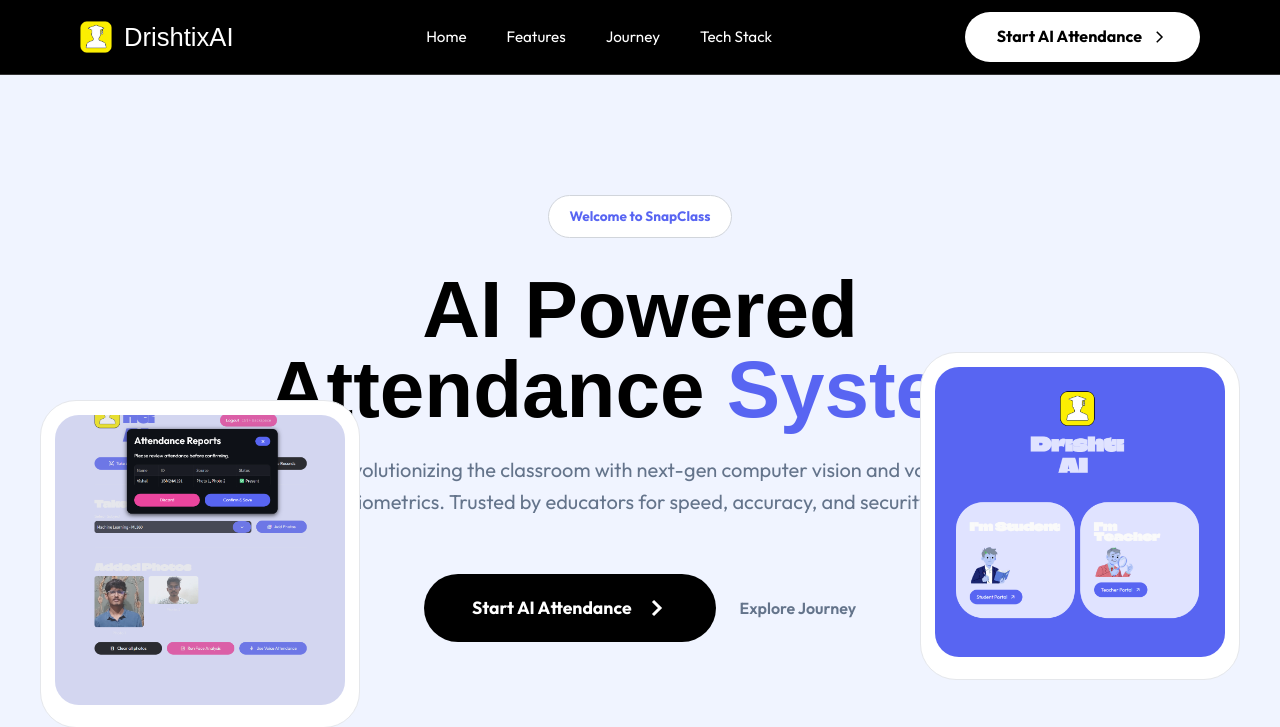
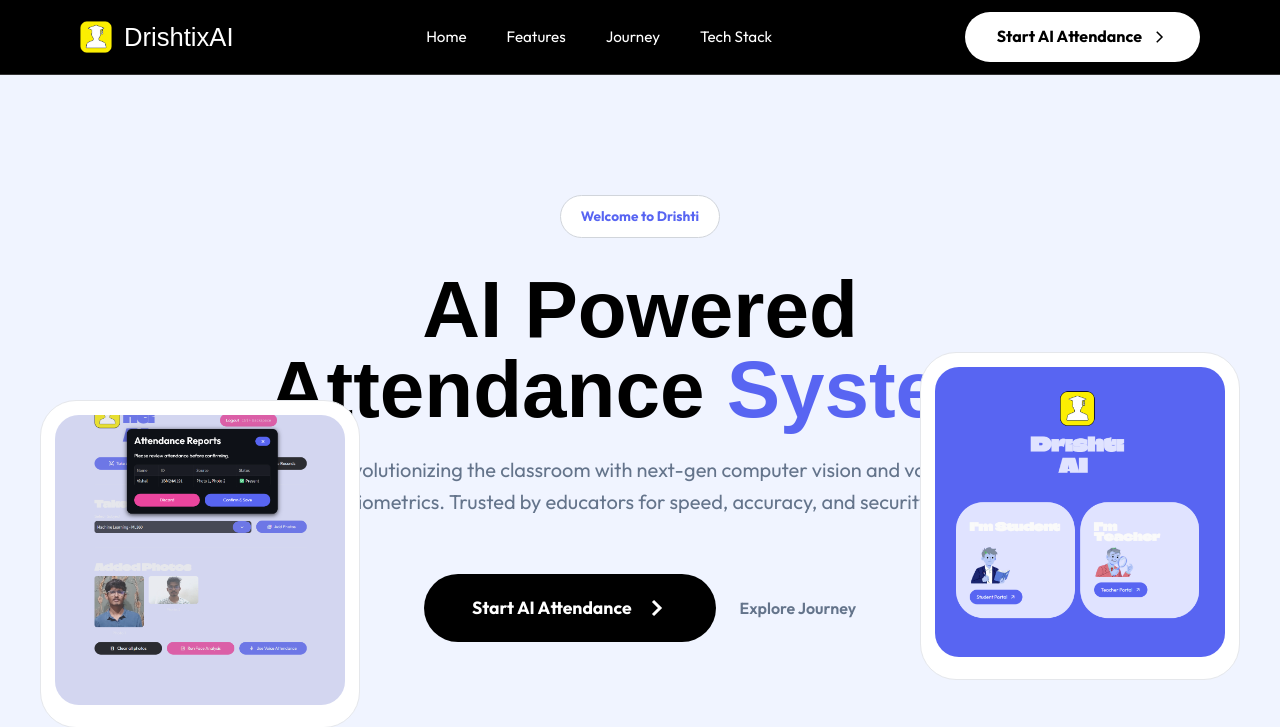
Before and after one commit to vishalkale-1919/Drishti_AI_Dashboard, a Flask app: page / in a window 1280 px wide. Shown: the top 727 px of the page. Run offline with Flask 3, Linux system fonts and the light colour scheme; some web fonts are replaced.

Commit message:
Initial commit

```diff
--- a/templates/index.html
+++ b/templates/index.html
@@ -10,7 +10,7 @@
 <body>
     <nav class="navbar">
         <div class="logo">
-            <img src="{{ url_for('static', filename='img/logo.png') }}" alt="SnapClass Logo" style="height: 32px;">
+            <img src="{{ url_for('static', filename='img/logo.png') }}" alt="Drishti Logo" style="height: 32px;">
             <div class="logo-text">DrishtixAI</div>
         </div>
         <div class="nav-links">
@@ -28,7 +28,7 @@
     </nav>
     <header class="hero">
         <div class="badge">
-            Welcome to SnapClass
+            Welcome to Drishti
         </div>
 
         <h1>AI Powered<br>Attendance <span>System</span></h1>
@@ -37,7 +37,7 @@
             speed, accuracy, and security.</p>
 
         <div class="hero-actions">
-            <a href="https://snapclass.streamlit.app/" class="btn-cta">Start AI Attendance <svg width="24" height="24" viewBox="0 0 24 24" fill="none"
+            <a href="https://drishtixai.streamlit.app/" class="btn-cta">Start AI Attendance <svg width="24" height="24" viewBox="0 0 24 24" fill="none"
                     stroke="currentColor" stroke-width="3">
                     <path d="M9 5l7 7-7 7" />
                 </svg></a>
@@ -119,7 +119,7 @@
                 <div class="flow-content">
                     <span class="step-badge">Step 03</span>
                     <h3>Course Management</h3>
-                    <p>Creating a new subject is a breeze. Just name it, and SnapClass generates everything you need to
+                    <p>Creating a new subject is a breeze. Just name it, and Drishti generates everything you need to
                         start tracking.</p>
                 </div>
                 <div class="flow-image">
@@ -265,7 +265,7 @@
 
     <section class="purple-section">
         <h2>Ready to upgrade your classroom?</h2>
-        <p>Join thousands of educators who have simplified their day with SnapClass. The smartest AI powered
+        <p>Join thousands of educators who have simplified their day with Drishti. The smartest AI powered
             attendance
             system is just one click away.</p>
         <a href="https://drishtixai.streamlit.app/" class="btn-white">Start AI Attendance Now</a>
```
